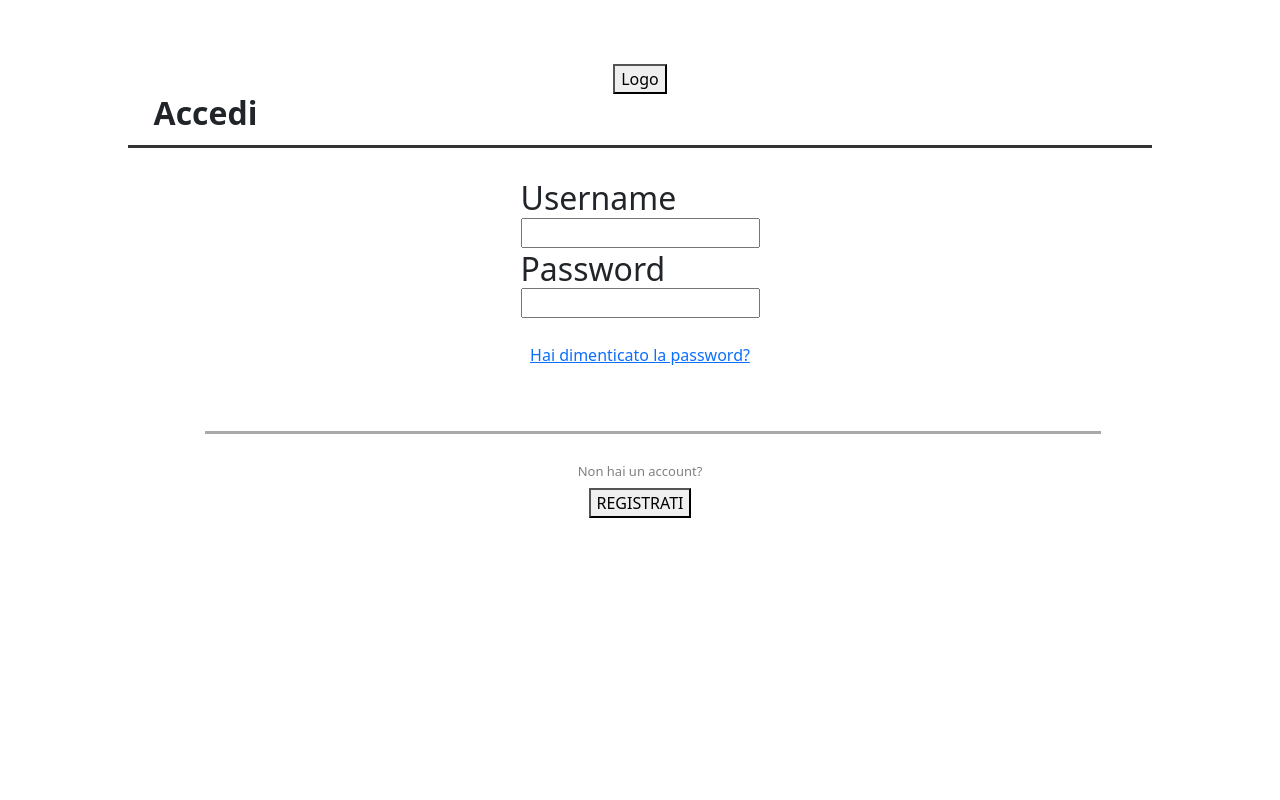
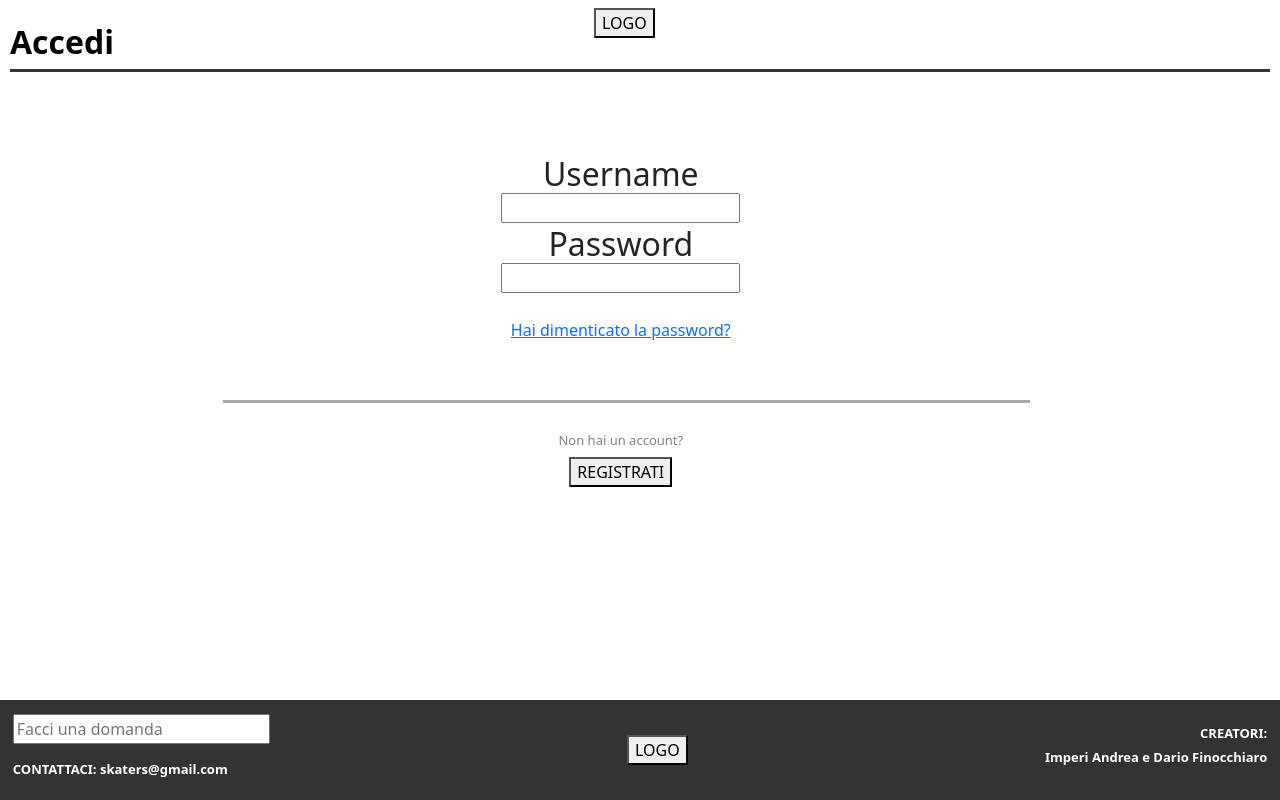
Before and after one commit to AndreaImperi/SKATERS, a PHP site: page /accesso/accesso.html in a window 1280 px wide. Run offline with PHP 8.4, Linux system fonts and the light colour scheme.

Commit message:
Aggiunta barra finale in ogni pagina + fix scrollbars

```diff
--- a/SKATERS/accesso/accesso.html
+++ b/SKATERS/accesso/accesso.html
@@ -9,14 +9,16 @@
         <title>ACCESSO</title>
     </head>
     <body style="margin-top: 5%;">
-        <div style="text-align: center; margin-top: 1%;">
-            <button>Logo</button>
+        <div class="fixed-bar" style="margin-top: 0%;">
+            <div style="display: flex; justify-content: center; align-items: center; height: 0vh; width: 96vw;background-color: white; margin-top: 1%;">
+                <button>LOGO</button>
             </div>
-        <div>
-            <h2 class="titolo" style="font-weight: 700;">Accedi</h2>
-            <hr class="linea" style="border-color: #333;margin-top: 0%; ">
+            <h2 style="color: black; font-weight: 700;">Accedi</h2>
+            <hr style="border-color: #333; border-width: 3px; margin-bottom: 30px; margin-top: 1px; opacity: 1;">
         </div>
-        <div style="display: flex; flex-direction: column; align-items: center; justify-content: center;">
+
+        <div class="grid">
+            <div class="c1" style="display: flex; flex-direction: column; align-items: center; justify-content: center;">
                 <table>
                     <tr>
                         <td>
@@ -33,14 +35,35 @@
                 </table>
                 <br>
                 <a href="">Hai dimenticato la password?</a>
-        </div>
-        <hr class="linea" id="linea-grigia" style="color: darkgray;margin-top: 5%;">
+                <hr class="linea" id="linea-grigia" style="color: darkgray;margin-top: 5%;margin-right: 15%;">
             <div style="text-align: center;">
                 <h1 style="font-size: small; color: grey;">Non hai un account?</h1>
             </div>
             <div style="text-align: center;">
                 <button id="Bregistrazione" style="margin-top: 0%;">REGISTRATI</button>
             </div>
+            </div>
+            <div class="c2" style="display: flex; align-items: center; justify-content: space-between; background-color: #333; height: 100px;overflow: hidden; position: fixed; bottom: 0; width: 100%;">
+                <div align="left" style="margin-left: 1%;">
+
+                    <input type="text" placeholder="Facci una domanda" size="22" style="margin-bottom: 7%;">
+                    <h1 style="font-weight: 700; text-align: left; font-size: small; color: rgb(255, 255, 255);">
+                        CONTATTACI: skaters@gmail.com
+                    </h1>
+                </div>
+
+                <button style="text-align: center;">LOGO</button>
+
+                <div style="margin-right: 1%;">
+                    <h1 style="font-weight: 700; text-align: right; font-size: small; color: rgb(255, 255, 255);">CREATORI:</h1>
+                    <h1 style="font-weight: 700; text-align: left; font-size: small; color: rgb(255, 255, 255);">Imperi Andrea e Dario Finocchiaro</h1>
+                </div>
+        </div>
+
+            </div>
+        </div>
+
+
 
         <script src="script.js"></script>
     </body>
--- a/SKATERS/accesso/style.css
+++ b/SKATERS/accesso/style.css
@@ -1,3 +1,26 @@
+.grid {
+    display: grid;
+    grid-template:
+        ' i '
+        ' s '/ 1fr;
+    border: solid 0px;
+    text-align: center;
+    /* Imposta la terza riga per occupare tutto lo spazio disponibile */
+    grid-template-rows: auto;
+}
+
+.c1 {
+    width: 90%;
+    grid-area: i;
+    margin-top: 7%;
+    margin-left: 3.5%;
+    padding: 0;
+}
+.c2{
+    grid-area: s;
+    margin-bottom: 0%;
+}
+
 .titolo {
     font-weight: 700;
     text-align: left;
@@ -21,3 +44,13 @@
     margin-bottom: 0%;
     margin-left: 0%;
 }
+.fixed-bar {
+    position: fixed;
+    top: 0;
+    background-color: #fff;
+    color: #fff;
+    padding: 10px;
+    width: 100%;
+    height: 75px;
+    z-index: 9999;
+}
--- a/SKATERS/index.html
+++ b/SKATERS/index.html
@@ -87,7 +87,7 @@
                 <button style="position: absolute;">SHOP</button>
             </div>
         </div>
-        <div class="c5" style="display: flex; align-items: center; justify-content: space-between; background-color: #333; height: 100px; ">
+        <div class="c5" style="display: flex; align-items: center; justify-content: space-between; background-color: #333; height: 100px;overflow: hidden; ">
             <div align="left">
 
                 <input type="text" placeholder="Facci una domanda" size="22" style="margin-bottom: 7%;">
--- a/SKATERS/videos/style.css
+++ b/SKATERS/videos/style.css
@@ -18,10 +18,13 @@
 }
 
 .c1 {
-    grid-area: s;
+    grid-area: i;
     width: 90%;
     margin: auto;
 
+}
+.c2{
+    grid-area:s ;
 }
 
 .video{
```
Also changed, not shown: SKATERS/registrazione/registrazione.html (+59 -21 lines), SKATERS/registrazione/style.css (+8 -3 lines), SKATERS/videos/video.html (+16 -0 lines). Lines whose indentation alone changed are shown as unchanged.
